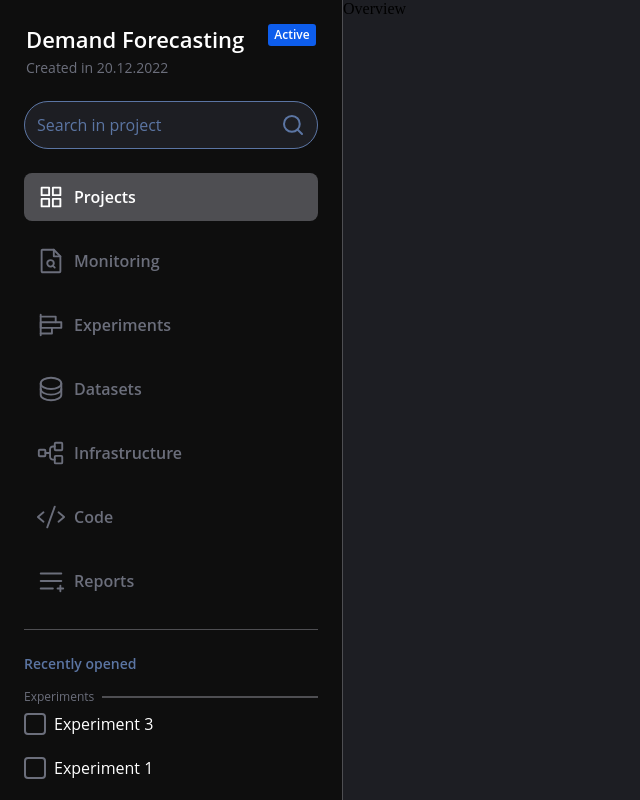
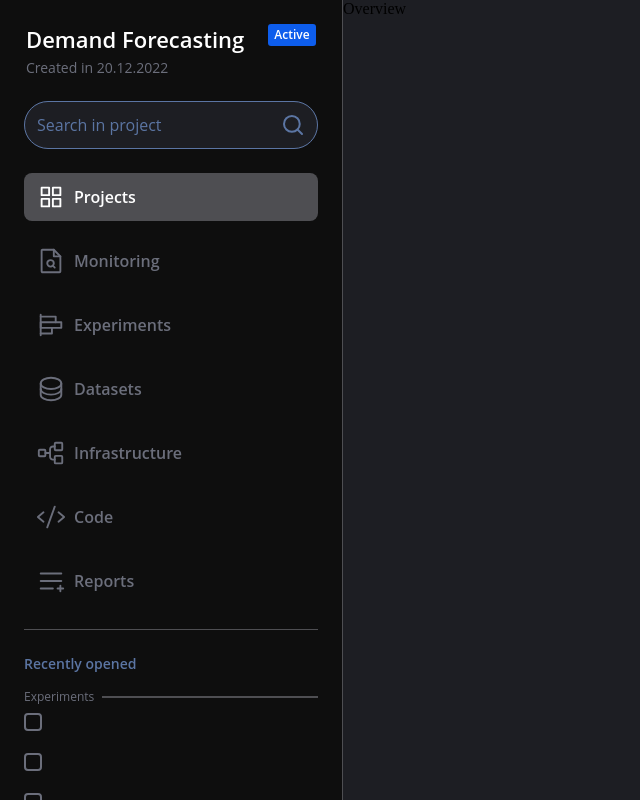
Before and after one commit to machete325/core-project, a React (Create React App) app: page /project/1/overview in a window 1280 px wide. Shown: the top 800 px of the page, without its empty margins (0-640 px from the left). Built offline with nearby package versions, Linux system fonts and the light colour scheme.

Commit message:
Rewrote checkbox component

```diff
--- a/src/components/CheckBox/CheckBox.module.scss
+++ b/src/components/CheckBox/CheckBox.module.scss
@@ -1,56 +1,22 @@
-.wrapper {
-  margin-bottom: 4px;
-  label {
-    display: flex;
-    align-items: center;
-    span {
-      font-family: 'Open Sans';
-      font-style: normal;
-      font-weight: 400;
-      font-size: 16px;
-      line-height: 22px;
-      color: #ffffff;
-    }
-  }
+.checkbox {
   input[type='checkbox'] {
-    /* removing default appearance */
-    -webkit-appearance: none;
-    appearance: none;
-    /* creating a custom design */
+    display: block;
     width: 18px;
     height: 18px;
-    border-radius: 0.15em;
-    margin-right: 8px;
-    border: 2px solid #6b6e7b;
-    border-radius: 4px;
-    outline: none;
+    background-repeat: no-repeat;
+    background-position: center center;
+    background-size: contain;
+    -webkit-appearance: none;
+    outline: 0;
     cursor: pointer;
-    box-sizing: content-box;
-    &:hover {
-      background: #333333;
-      border-color: #6b6e7b !important;
+    &:not(:checked) {
+      background-image: url(../../../public/images/icons/CheckBox.svg);
     }
-    &:disabled {
-      border-color: #c0c0c0;
-      background-color: #c0c0c0;
+    &:checked {
+      background-image: url(../../../public/images/icons/CheckBoxChecked.svg);
     }
-
-    &:disabled + span {
-      color: #c0c0c0;
+    &:not(:checked):hover {
+      background-image: url(../../../public/images/icons/CheckBoxHover.svg);
     }
   }
 }
-
-.checked {
-  background-color: #0d5dec;
-  border-color: #0d5dec !important;
-  position: relative;
-}
-.checked::before {
-  content: url('../../../public/images/icons/Check.svg');
-  font-size: 1.5em;
-  color: #fff;
-  position: absolute;
-  right: 0.1em;
-  top: -4px;
-}
--- a/src/components/CheckBox/CheckBox.tsx
+++ b/src/components/CheckBox/CheckBox.tsx
@@ -1,25 +1,30 @@
-import React, { useState } from 'react';
+import React, { useEffect, useState } from 'react';
 import s from './CheckBox.module.scss';
 
 type Props = {
-  id: number;
-  label: string;
+  id: number | string;
   checked: boolean;
+  onChange?: (param: any) => void;
 };
 
-function CheckBox({ id, label, checked }: Props) {
+function CheckBox({ id, checked, onChange }: Props) {
   const [isChecked, setIsChecked] = useState(checked);
-  console.log(isChecked);
+
+  useEffect(() => {
+    setIsChecked(checked);
+  }, [checked]);
+
+  const handleChange = (event: React.ChangeEvent<HTMLInputElement>) => {
+    if (onChange) {
+      onChange(event.target.checked);
+    }
+    setIsChecked(event.target.checked);
+  };
+
   return (
-    <div className={s.wrapper}>
-      <label htmlFor="check">
-        <input
-          id={id.toString()}
-          className={isChecked ? s.checked : ''}
-          type="checkbox"
-          onChange={() => setIsChecked((prev) => !prev)}
-        />
-        <span>{label}</span>
+    <div className={s.checkbox}>
+      <label>
+        <input type="checkbox" checked={isChecked} value={id} onChange={handleChange} />
       </label>
     </div>
   );
```
